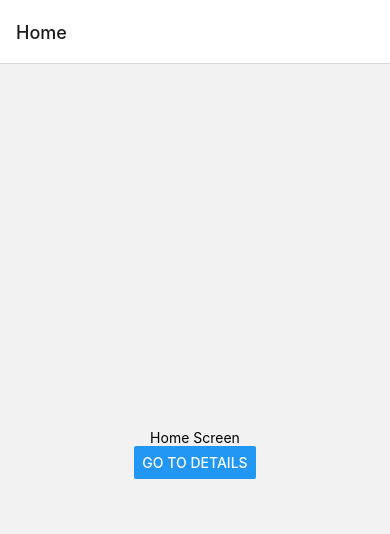
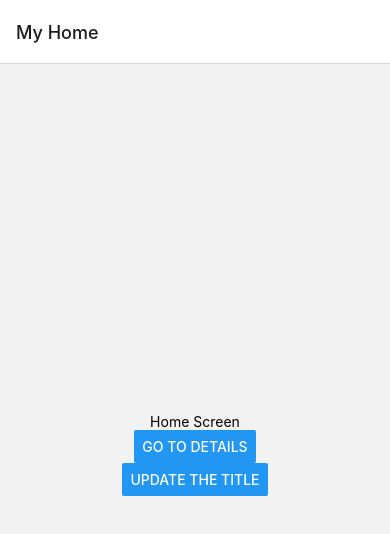
Before and after one commit to ftolentino/react-native-test, a React Native app: screen / in a window 390 px wide. Shown: the top 534 px of the page. Built offline with nearby package versions, Linux system fonts and the light colour scheme.

Commit message:
Add Update header title function

```diff
--- a/App.js
+++ b/App.js
@@ -16,6 +16,10 @@ function HomeScreen({ navigation }) {
             otherParam: 'anything you want here',
           });
         }}
+      />
+      <Button
+        title="Update the title"
+        onPress={() => navigation.setOptions({ title: 'Updated Title!' })}
       />
     </View>
   );
@@ -53,7 +57,11 @@ function App() {
   return (
     <NavigationContainer>
       <Stack.Navigator initialRouteName="Home">
-        <Stack.Screen name="Home" component={HomeScreen} />
+        <Stack.Screen
+          name="Home"
+          component={HomeScreen}
+          options={{ title: 'My Home'}}
+        />
         <Stack.Screen name="Details" component={DetailsScreen} />
       </Stack.Navigator>
     </NavigationContainer>
--- a/package.json
+++ b/package.json
@@ -9,7 +9,7 @@
     "web": "expo start --web"
   },
   "dependencies": {
-    "@expo/webpack-config": "^0.16.19",
+    "@expo/webpack-config": "^0.17.0",
     "@react-navigation/native": "^6.0.13",
     "@react-navigation/native-stack": "^6.9.1",
     "expo": "~46.0.16",
```
Also changed, not shown: 1 other file (tests, documents, lock files or other folders).
